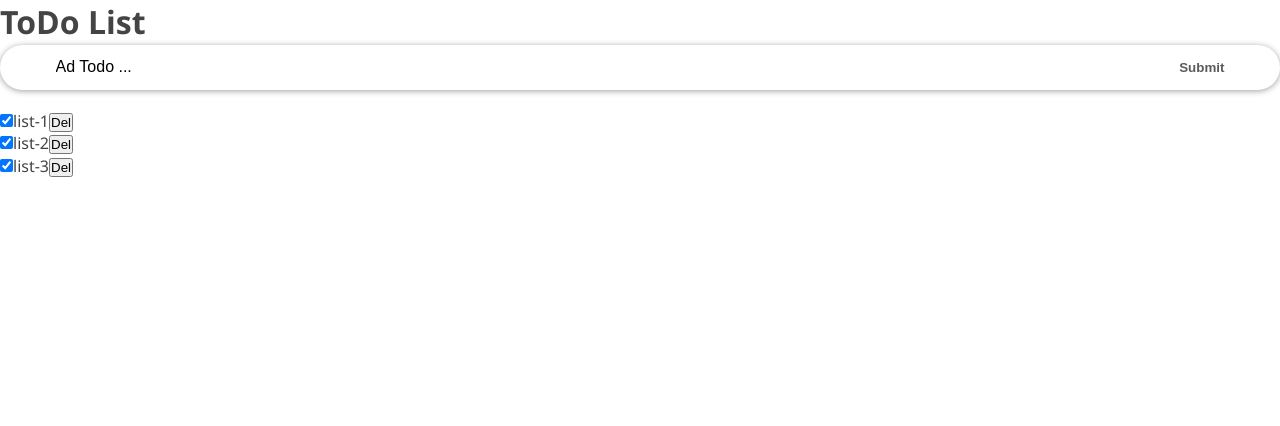
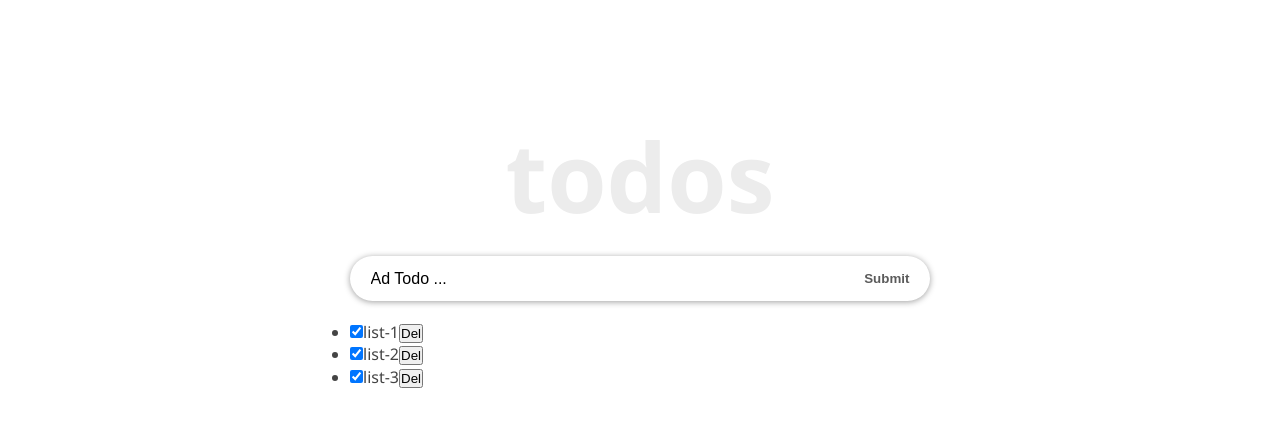
Before and after one commit to tta2yta/todo-react, a React (Create React App) app: page / in a window 1280 px wide. Shown: the top 426 px of the page. Built offline with nearby package versions, Linux system fonts and the light colour scheme.

Commit message:
Add styles for list items

```diff
--- a/src/components/Header.js
+++ b/src/components/Header.js
@@ -1,6 +1,10 @@
-const header=()=>{
+const Header=()=>{
+    const headerStyle = {
+        padding: "20px 0",
+        lineHeight: "1.5em",
+      }
     return (
-        <header>
+        <header className="headerStyle">
           <h1
             style={{
               fontSize: "6rem",
@@ -18,4 +22,4 @@ const header=()=>{
     );
 }
 
-export default header
+export default Header
--- a/src/components/ToDoContainer.js
+++ b/src/components/ToDoContainer.js
@@ -2,6 +2,7 @@ import { react } from "@babel/types";
 import React from "react";
 import ToDoList from "./ToDoList"
 import InputToDo from "./InputToDo"
+import Header from "./Header";
 
 class ToDoContainer extends React.Component {
     constructor(props)
@@ -76,11 +77,13 @@ class ToDoContainer extends React.Component {
 
     render(){
         return(
-            <div>
-                <h1>ToDo List</h1>
+            <div className="container">
+            <div className="inner">
+                <Header />
                 <InputToDo handleAddItemProp={this.handleAddItem} />
                 <ToDoList todos={this.state.toDoList} handleChangeProps={this.handleChange}
                 handleDelItemProp={this.handleDelItem} />
+            </div>
             </div>
         );
     }
```
Also changed, not shown: src/css/TodoItem.module.css (added, +23 -0 lines).
